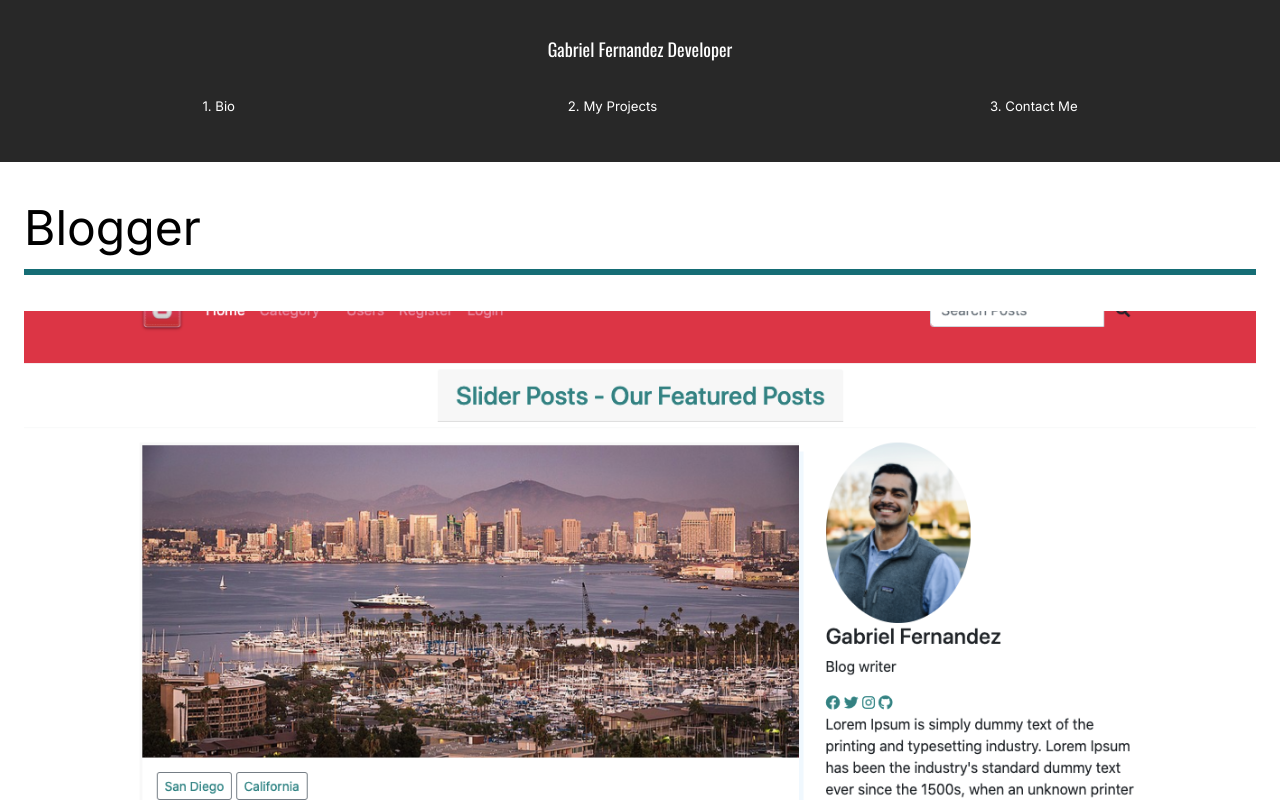
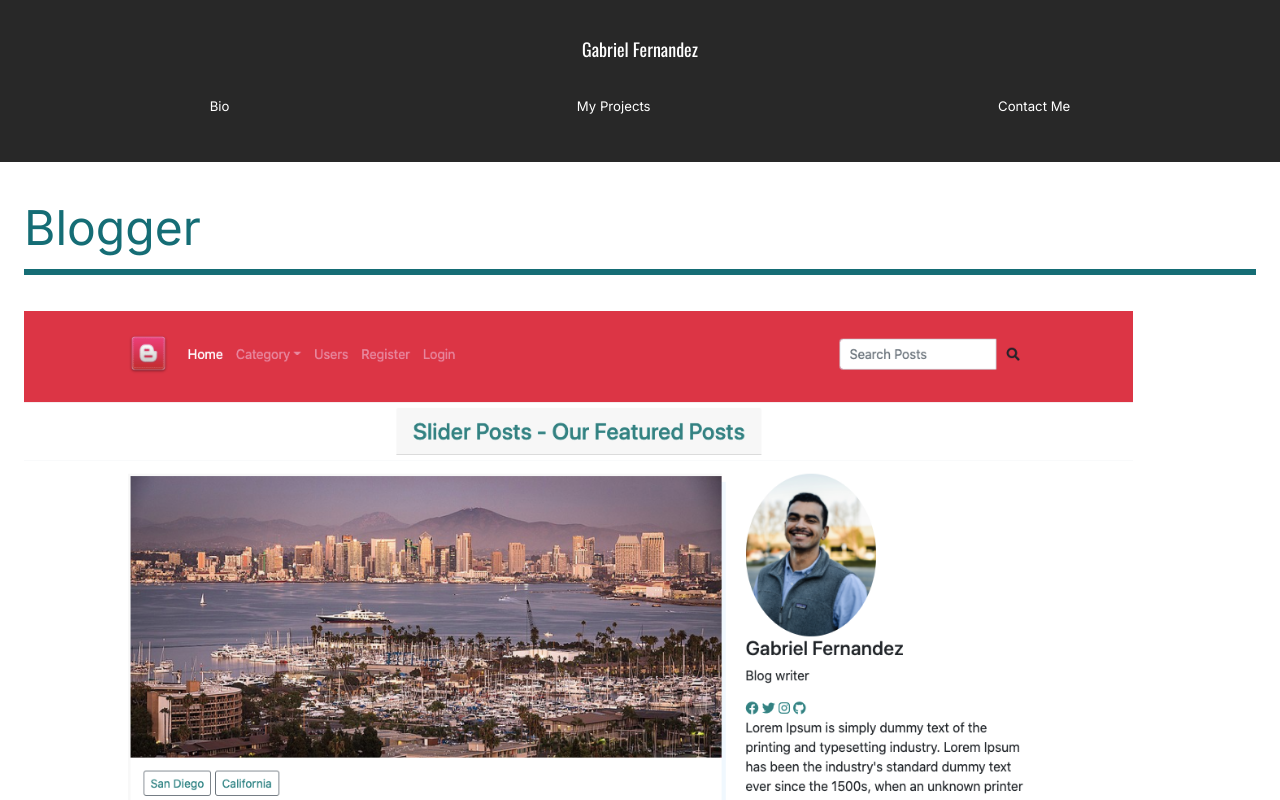
Before and after one commit to gabrfernandez/gabrfernandez.github.io, a React (Create React App) app: page /projects in a window 1280 px wide. Shown: the top 800 px of the page. Built offline with nearby package versions, Linux system fonts and the light colour scheme.

Commit message:
refactor

```diff
--- a/src/components/BackgroundExpand.js
+++ b/src/components/BackgroundExpand.js
@@ -25,20 +25,19 @@ const BackgroundExpand = () => {
 
                   </p>
                   <p>I graduated from the University of California, Davis, as a double major student in Economics and Political Science in 2017.
-                    As an Economics student, I attained a strong focus on rigorous analysis founded in mathematics and quantitative methods as well as applying these techniques to policy-relevant areas.
-                    I have analyzed the allocation of resources and the distribution of income through a price system in both competitive and monopoly markets. Additionally, I have studied the theory of income, employment, prices under static and dynamic conditions, and long-term growth. Furthermore, I attained a financial economics background, which includes finance as resource allocation over time; decision-making under uncertainty and the role of information; capital market and interest rate structure; financial decisions. </p>
+                    UC Davis provided me the opportunity to gain superior problem-solving analytical skills, learned state-of-the-art economic and econometric techniques, and other tools used in policy-relevant and business-related quantitative analysis. </p>
               </div>
               </Toggle>
 
             <Toggle title="Work Experience">
             <div className="subtext">
                 <p>Apple & Oracle</p>
-                <p>I was recently a GIS Researcher for Apple as a contractor. In this role, I began analyzing aerial imagery to highlight changes to the mapped network. This entailed researching construction projects and I was responsible for updating my project lead. Due to my success, I was given more responsibility. I took more of a QA role, checking other researchers' work. I act as a QA analyst verifying the changes indeed were captured and needed to be updated. In this role, I developed my cross-functional skills as I communicated information among multiple teams.
-                  I developed my analytics skills as this position was heavily reliant on metrics. Working in the tech industry, priorities change frequently. I can adapt and focus my attention on the projects that needed to be completed. In certain cases, it was necessary to stay longer hours, which is something that is expected to complete the task.
+                <p>I was recently a GIS Researcher for Apple as a contractor. In this role, I began analyzing aerial imagery to highlight changes to the mapped network. Due to my success, I took more of a QA role, checking other researchers' work. In this role, I developed my cross-functional skills as I communicated information among multiple teams.
+                  I developed my analytics skills as this position was heavily reliant on metrics. Priorities change frequently in the tech industry and I can adapt and focus my attention on the projects that needed to be completed.
                 </p>
                 <p>
-                As a Tax Operations Intern for Oracle at their Headquarters, I had a key role in the source to settle business process as I helped manage suppliers with registering, contracting, purchasing and payment. I worked alongside Oracle's Tax and Treasury professionals to ensure the performing of services from our suppliers to benefit Oracle. With this role, I developed my data analysis skills. I used Excel and Oracle Business Intelligence tools to help suppliers with the creation of services and payments to ensure Tax and Treasury services for Oracle.
-                Here I gained experience in Project Management as I routinely manage status update meetings to other analysts, managers, and suppliers. I managed trackers to ensure projects are completed. I performed metric updates to ensure our department was on track with tax managers' service requests and our suppliers received payments promptly. Through leading projects, I have strengthened my ability to understand the needs of my audience, ask the right questions, and find solutions, while not losing focus.
+                As a Tax Operations Intern for Oracle, I had a key role in the source to settle business process as I helped manage suppliers with registering, contracting, purchasing and payment. With this role, I developed my data analysis skills. I used Excel and Oracle Business Intelligence tools to help suppliers with the creation of services and payments to ensure Tax and Treasury services for Oracle.
+                Here I gained experience in Project Management as I routinely manage status update meetings to other analysts, managers, and suppliers. I managed trackers to ensure projects are completed. I performed metric updates to ensure our department was on track with tax managers' service requests and our suppliers received payments promptly.
                 </p>
             </div>
             </Toggle>
@@ -65,6 +64,9 @@ const BG = styled(Bio)`
   .title {
     padding: 3rem 0rem;
     cursor: pointer;
+    &:hover{
+      color: #156D75;
+  }
   }
   .subtext {
     padding: 2rem 0rem;
--- a/src/components/BackgroundSection.js
+++ b/src/components/BackgroundSection.js
@@ -27,28 +27,28 @@ const BackgroundSection = () => {
                           <img src={ucdavis} alt="pic" />
                           <h3>UC Davis</h3>
                       </div>
-                      <p>Undergraduate</p>
+
                   </Card>
                   <Card>
                       <div className="pic">
                           <img src={codingdojo} alt="pic" />
                           <h3>Coding Dojo</h3>
                       </div>
-                      <p>Coding Bootcamp</p>
+
                   </Card>
                   <Card>
                       <div className="pic">
                           <img src={apple} alt="pic" />
                           <h3>Apple </h3>
                       </div>
-                      <p>GIS Researcher</p>
+
                   </Card>
                   <Card>
                       <div className="pic">
                           <img src={oracle} alt="pic" />
                           <h3>Oracle</h3>
                       </div>
-                      <p>Tax Operations Intern</p>
+
                   </Card>
               </Cards>
             </Description>
@@ -77,6 +77,7 @@ const Cards = styled.div`
 `;
 const Card = styled.div`
   flex-basis: 20rem;
+  margin: 1rem 0rem;
   .pic {
     display: flex;
     align-items: center;
--- a/src/components/BioSection.js
+++ b/src/components/BioSection.js
@@ -17,7 +17,7 @@ const BioSection = () => {
                         <motion.h2 variants={titleAnim}><span>Full Stack</span> Developer</motion.h2>
                     </Hide>
                 </motion.div>
-                <motion.p variants={fade}>Welcome to my portfolio. I am currently open to work & based in <span>San Jose, CA</span>.</motion.p>
+                {/* <motion.p variants={fade}>Welcome to my portfolio. I am currently open to work & based in <span>San Jose, CA</span>.</motion.p> */}
                 <motion.button variants={fade}><a href="/projects">My Projects</a></motion.button>
                 <motion.button variants={fade}> <a href="/contact">Contact Me</a></motion.button>
             </Description>
--- a/src/components/Nav.js
+++ b/src/components/Nav.js
@@ -5,17 +5,17 @@ const Nav = () => {
     return (
         <StyledNav>
             <h1>
-                <a id="logo" href="/">Gabriel Fernandez Developer</a>
+                <a id="logo" href="/">Gabriel Fernandez</a>
             </h1>
             <ul>
                 <li>
-                    <a href="/">1. Bio</a>
+                    <a href="/">Bio</a>
                 </li>
                 <li>
-                    <a href="/projects">2. My Projects</a>
+                    <a href="/projects">My Projects</a>
                 </li>
                 <li>
-                    <a href="/contact">3. Contact Me</a>
+                    <a href="/contact">Contact Me</a>
                 </li>
             </ul>
         </StyledNav>
--- a/src/views/Contact.js
+++ b/src/views/Contact.js
@@ -72,8 +72,8 @@ const Hide = styled.div`
 `;
 const Circle = styled.div`
   border-radius: 50%;
-  width: 3rem;
-  height: 3rem;
+  width: 1.5rem;
+  height: 1.5rem;
   background: #353535;
 `;
 const Social = styled(motion.div)`
--- a/src/views/ProjectDetail.js
+++ b/src/views/ProjectDetail.js
@@ -39,9 +39,6 @@ const ProjectDetail = () => {
                           deployed={project.deployed}
                         />
                     </Details>
-                    <ImageDisplay>
-                        <img src={project.mainImg} alt="project" />
-                    </ImageDisplay>
                 </Detail>
             )}
         </div>
@@ -62,8 +59,10 @@ const HeadLine = styled.div`
     transform: translate(-50%, -10%);
   }
   img {
-    width: 100%;
-    height: 80vh;
+    margin:auto;
+    display:block;
+    width: 90%;
+    height: 90%;
     object-fit: cover;
   }
 `;
@@ -79,7 +78,7 @@ const Details = styled.div`
   }
 `;
 const DetailStyle = styled.div`
-  padding: 2rem;
+  padding: 1rem;
   h3 {
     font-size: 2rem;
   }
@@ -90,7 +89,7 @@ const DetailStyle = styled.div`
     margin: 1rem 0rem;
   }
   p {
-    padding: 2rem 0rem;
+    padding: 1rem 0rem;
   }
   a{
     display:inline-block;
@@ -103,16 +102,6 @@ const DetailStyle = styled.div`
   }
 
 `;
-
-const ImageDisplay = styled.div`
-  min-height: 50vh;
-  img {
-    width: 100%;
-    height: 100vh;
-    object-fit: cover;
-  }
-`;
-
 
 //Detail Component
 const Single = ({ title, description }) => {
@@ -128,8 +117,8 @@ const Single = ({ title, description }) => {
 const Links = ({github, deployed})=>{
   return (
     <DetailStyle>
-        <a href={github} target="_blank" rel="noreferrer" ><GitHubIcon fontSize='large' />GitHub Repo</a>
-        <a href={deployed} target="_blank" rel="noreferrer" ><PublicIcon fontSize='large' />Deployed Link</a>
+        <a href={github} target="_blank" rel="noreferrer" ><GitHubIcon fontSize='large' />Repo</a>
+        <a href={deployed} target="_blank" rel="noreferrer" ><PublicIcon fontSize='large' />Website</a>
     </DetailStyle>
   )
 };
--- a/src/views/Projects.js
+++ b/src/views/Projects.js
@@ -22,25 +22,25 @@ const Projects = () => {
               <Frame4 variants={slider}></Frame4>
             </motion.div>
             <Project>
-                <motion.h2 variants={fade}>Blogger</motion.h2>
-                <motion.div variants={lineAnim} className="line"></motion.div>
                 <Link to ="/projects/blogger">
                     <Hide>
+                      <motion.h2 variants={fade}>Blogger</motion.h2>
+                      <motion.div variants={lineAnim} className="line"></motion.div>
                       <motion.img src={blogger} alt="blogger" />
                     </Hide>
                 </Link>
             </Project>
             <Project ref={element} variants={fade} animate={controls} initial="hidden" >
-                <h2>MyShop</h2>
-                <motion.div variants={lineAnim} className="line"></motion.div>
                 <Link to="projects/myshop">
+                    <h2>MyShop</h2>
+                    <motion.div variants={lineAnim} className="line"></motion.div>
                     <img src={myshop} alt="myshop" />
                 </Link>
             </Project>
             <Project ref={element2} variants={fade} animate={controls2} initial="hidden">
-                <h2>MovieDB API</h2>
-                <motion.div variants={lineAnim} className="line"></motion.div>
                 <Link to="/projects/moviedb">
+                    <h2>MovieDB API</h2>
+                    <motion.div variants={lineAnim} className="line"></motion.div>
                     <img src={moviedb} alt="moviedb" />
                 </Link>
             </Project>
@@ -68,9 +68,16 @@ const Project = styled(motion.div)`
     margin-bottom: 3rem;
   }
   img {
-    width: 100%;
-    height: 70vh;
-    object-fit: cover;
+    width: 90%;
+    height: 90%;
+    object-fit: contain;
+  }
+  a{
+    text-decoration:none;
+    color:#156D75;
+  }
+  a:hover{
+    color:#EA7200;
   }
 `;
 
```
Also changed, not shown: 1 other file (tests, documents, lock files or other folders).
